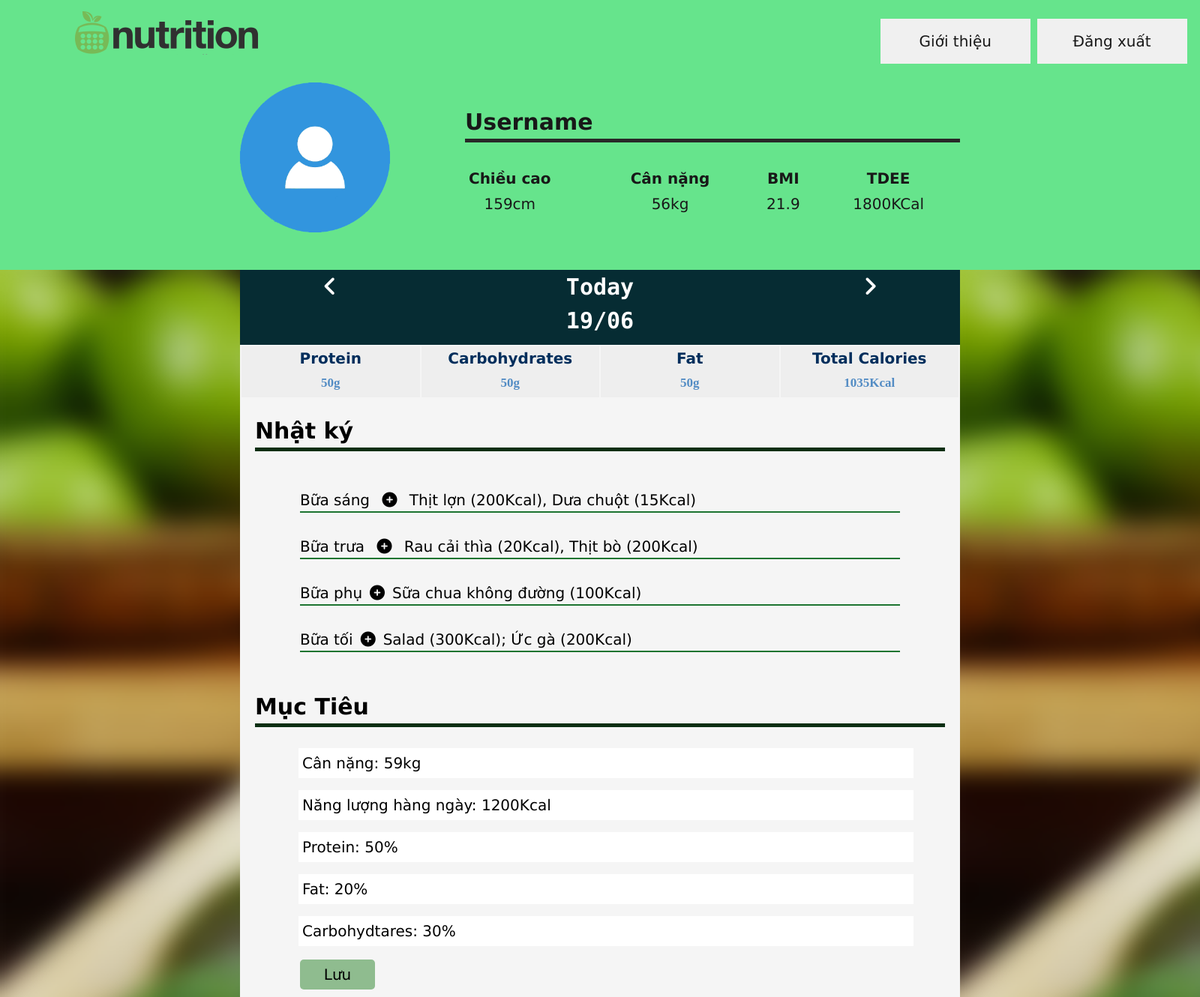
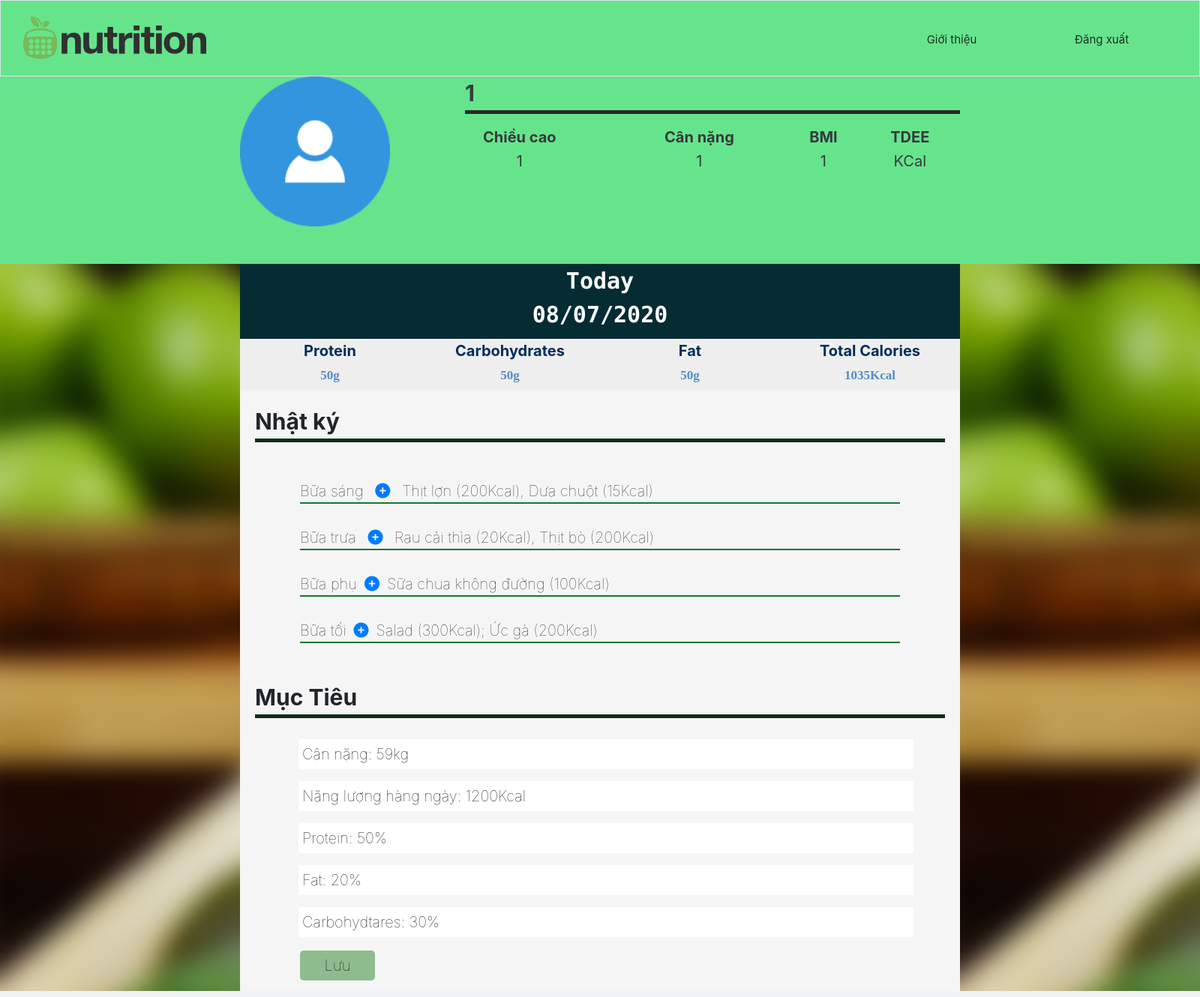
Before and after one commit to xuan123dthhbg/Nutrition-track, a PHP site: page /pages/profile.php in a window 1600 px wide. Shown: the whole page at 75% size. Run offline with PHP 8.4, Linux system fonts and the light colour scheme; a user stored in the database is signed in; lists and menus that the app fills with data are empty; some libraries are stand-ins or nearby versions; some web fonts are replaced.

Commit message:
update profile

```diff
--- a/css/profile.css
+++ b/css/profile.css
@@ -8,7 +8,7 @@ body {
 }
 
 .header {
-    width: 100%;
+
 }
 .header-img {
     margin: 15px;
@@ -20,9 +20,7 @@ body {
 }
 
 .grid-container {
-    display: grid;
-    grid-template-columns: auto auto auto auto;
-    grid-gap: 0px;
+
     background-color: rgb(86, 226, 128);
     padding: 0px;
     opacity: 0.9;
--- a/pages/login.php
+++ b/pages/login.php
@@ -26,7 +26,7 @@ if ($mat_khau != $row["mat_khau"]) {
     echo "Mật khẩu không đúng. Vui lòng nhập lại. <a href='javascript: history.go(-1)'>Trở lại</a>";
     exit;
 }
-$_SESSION['ten_dang_nhapt'] = $ten_dang_nhap;
+$_SESSION['ten_dang_nhap_2'] = $ten_dang_nhap;
 header('Location: indexUser.php');
 //echo "Xin chào " . $ten_dang_nhap . ". Bạn đã đăng nhập thành công. <a href='../index.php'>Tiếp tục</a>";
 die();
--- a/pages/profile.php
+++ b/pages/profile.php
@@ -1,3 +1,4 @@
+<?php session_start(); ?>
 <!DOCTYPE html>
 <html lang="en">
 <head>
@@ -7,20 +8,38 @@
     <link rel="stylesheet" href="../css/profile.css">
     <link rel="stylesheet" href="https://www.w3schools.com/w3css/4/w3.css">
     <meta name="viewport" content="width=device-width, initial-scale=1">
-    <script src="https://kit.fontawesome.com/a076d05399.js"></script>
+    <link rel="stylesheet" href="https://maxcdn.bootstrapcdn.com/bootstrap/4.5.0/css/bootstrap.min.css">
+
+
+   <script src="https://maxcdn.bootstrapcdn.com/bootstrap/4.5.0/js/bootstrap.min.js"></script>
+
+  <script src="https://kit.fontawesome.com/a076d05399.js"></script>
 </head>
 <body>
-<div class="header grid-container">
-    <a href="../index.php">
-        <div class="header-img"></div>
-    </a>
-    <button class="about btn">Giới thiệu</button>
-    <a href="../index.php">
-        <button class="logout btn">Đăng xuất</button>
-    </a>
+<div class="header grid-container container-fluid border" >
+        <nav class="navbar navbar-expand-sm navbar-light ">
+            <a  class="navbar-brand" href="indexUser.php">
+            <img src="../img/logo.png" alt="logo" >
+            </a>
+            <button class="navbar-toggler" type="button" data-toggle="collapse" data-target="#navbarSupportedContent" aria-controls="navbarSupportedContent" aria-expanded="false" aria-label="Toggle navigation">
+                    <span class="navbar-toggler-icon"></span>
+            </button>
+        <div class="collapse navbar-collapse" id="navbarSupportedContent"> </div>
+            <ul class="navbar-nav mr-auto mt-2 mt-lg-0">
+
+              <li class="nav-item ">
+                <a class="nav-link active btn " href="#">Giới thiệu  </a>
+              </li>
+              <li class="nav-item ">
+                <a class="nav-link active btn" href="../index.php"> Đăng xuất  </a>
+              </li>
+
+            </ul>
+
+        </nav>
 </div>
-<div class="w3-row">
-    <div class="w3-col infor-bar-left" style="width: 20%; height: 250px; background-color: rgb(86,226,128); opacity: 0.9"></div>
+<div class=" w3-row">
+    <div class="w3-col infor-bar-left " style="width: 20%; height: 250px; background-color: rgb(86,226,128); opacity: 0.9"></div>
     <div class="w3-col infor-bar-center" style="width: 60%; height: 250px">
         <div class="infor-bar">
             <div class="avt">
@@ -28,19 +47,22 @@
             </div>
             <div class="infor-index">
                 <p style="font-weight: bolder; font-size: 30px; border-bottom: #111111 5px solid; margin-left: 50px">
-                    Username</p>
+               <?php echo$_SESSION['ten_dang_nhap_1']?></p>
                 <table style="width: 100%; font-size: 20px">
-                    <tr>
+                    <tr align="center">
                         <th>Chiều cao</th>
                         <th>Cân nặng</th>
                         <th>BMI</th>
                         <th>TDEE</th>
                     </tr>
-                    <tr align="center">
-                        <td>159cm</td>
-                        <td>56kg</td>
+                    <tr align="center" >
+                        <td> <?php echo$_SESSION['weight']?></td>
+                        <td> <?php echo$_SESSION['height']?></td>
 <!--                        cách tính BMI: BMI = cân nặng / (chiều cao x chiều cao)-->
-                        <td>21.9</td>
+                        <?php $BMI=$_SESSION['weight']/($_SESSION['height']*$_SESSION['height'])?>
+                        <td><?php echo round($BMI,2) ?>
+                        </td>
+
 <!--                        cách tính TDEE: TDEE = BMR x R-->
 <!--                        trong đó: BMR = 66 + (13.7 x cân nặng) + (5 x chiều cao) - (6.76 x tuổi) (đối với nam)-->
 <!--                                  BMR = 655 + (9.6 x cân nặng) + (1.8 x chiều cao) - (4.7 x tuổi) (đối với nữ)-->
@@ -48,7 +70,19 @@
 <!--                                  R = 1.3 - 1.5 level 2-->
 <!--                                  R = 1.5 - 1.7 level 3-->
 <!--                                  R > 1.7 level 4-->
-                        <td>1800KCal</td>
+                        <?php
+                       /* if($_SESSION['sex']=="Nu")
+                      {
+                        $BMR=655+(13.7*$_SESSION['weight'])+(5*$_SESSION['height'])-(6.76*$_SESSION['age']);
+                        $TDEE=$BMR*$_SESSION['activity_level'];
+                      }
+                        else{
+                            $BMR=66+(13.7*$_SESSION['weight'])+(5*$_SESSION['height'])-(6.76*$_SESSION['age']);
+                            $TDEE=$BMR*$_SESSION['activity_level'];
+                        }
+                        echo round($TDEE,2)*/
+                        ?>
+                        <td>KCal</td>
                     </tr>
                 </table>
             </div>
@@ -60,17 +94,19 @@
     <div class="w3-col body-left" style="width: 20%; height: 970px"></div>
     <div class="w3-col body-center" style="width: 60%; height: 970px">
         <div class="time">
-            <div style="width: 50%">
-                <a href=""><i class="fas fa-angle-left"></i></a>
+
+            <div style="width: 100%">Today <br>
+            <?php
+           // Return current date from the remote server
+            $today = date("d/m/Y");
+            echo $today;
+            ?>
             </div>
-            <div style="width: 100%">Today <br>19/06</div>
-            <div style="width: 50%">
-                <a href=""><i class="fas fa-angle-right"></i></a>
-            </div>
+
         </div>
         <div class="nutrition">
             <table style="width:100%">
-                <tr style="background-color: rgb(238, 238, 238);">
+                <tr  align="center" style="background-color: rgb(238, 238, 238);">
                     <th style="width:25%; color: rgb(0, 46, 92); font-size: 20px">Protein <br>
                         <p style="color: rgb(83,140,196); font-size: 17px; font-family: Opensan; margin: 5px">50g</p></th>
                     </th>
@@ -89,26 +125,26 @@
         <div class="food-log">
             <div class="breakfast">
                 Bữa sáng
-                <a href=""><i class="fas fa-plus-circle" style="margin-left: 10px; margin-right: 10px"></i></a>
+                <a href="indexUser.php"><i class="fas fa-plus-circle" style="margin-left: 10px; margin-right: 10px"></i></a>
                 <!--                Món ăn được thêm -->
                 Thịt lợn (200Kcal), Dưa chuột (15Kcal)
             </div>
 
             <div class="lunch">
                 Bữa trưa
-                <a href=""><i class="fas fa-plus-circle" style="margin-left: 10px; margin-right: 10px"></i></a>
+                <a href="indexUser.php"><i class="fas fa-plus-circle" style="margin-left: 10px; margin-right: 10px"></i></a>
                 <!--                Món ăn được thêm -->
                 Rau cải thìa (20Kcal), Thịt bò (200Kcal)
             </div>
             <div class="snack" style="display: flex">
                 Bữa phụ
-                <a href=""><i class="fas fa-plus-circle" style="margin-left: 10px; margin-right: 10px"></i></a>
+                <a href="indexUser.php"><i class="fas fa-plus-circle" style="margin-left: 10px; margin-right: 10px"></i></a>
                 <!--                Món ăn được thêm -->
                 Sữa chua không đường (100Kcal)
             </div>
             <div class="dinner" style="display: flex">
                 Bữa tối
-                <a href=""><i class="fas fa-plus-circle" style="margin-left: 10px; margin-right: 10px"></i></a>
+                <a href="indexUser.php"><i class="fas fa-plus-circle" style="margin-left: 10px; margin-right: 10px"></i></a>
                 <!--                Món ăn được thêm -->
                 Salad (300Kcal); Ức gà (200Kcal)
             </div>
@@ -125,6 +161,9 @@
         </form>
     </div>
     <div class="w3-col body-right" style="width: 20%; height: 970px"></div>
+
 </div>
+
 </body>
+
 </html>
--- a/pages/register_action.php
+++ b/pages/register_action.php
@@ -21,7 +21,8 @@ if ($result->num_rows > 0)
 }
 $addmember="INSERT INTO `member` (`ho_ten`,`ten_dang_nhap` ,`mat_khau`) VALUES ('{$ho_ten}','{$ten_dang_nhap}','{$mat_khau}')";
 $sql1 = $conn->query( $addmember);
-
+$_SESSION['ten_dang_nhap_1'] = $ten_dang_nhap;
+$_SESSION['ten_dang_nhap'] = $ho_ten;
 if ($sql1)
     header('Location: userInfor.php');
 //echo "Quá trình đăng ký thành công. <a href='#'>Về trang chủ</a>";
```
Also changed, not shown: pages/addFoodProfile.php (added, +105 -0 lines), pages/backend-search.php (added, +51 -0 lines), pages/indexUser.php (+8 -4 lines), pages/infor.php (+8 -12 lines), pages/logout.php (deleted, +0 -7 lines), pages/result.php (+3 -10 lines), pages/userInfor.php (+3 -5 lines), pages/userInforAction.php (+15 -2 lines), img/avatar.png.
